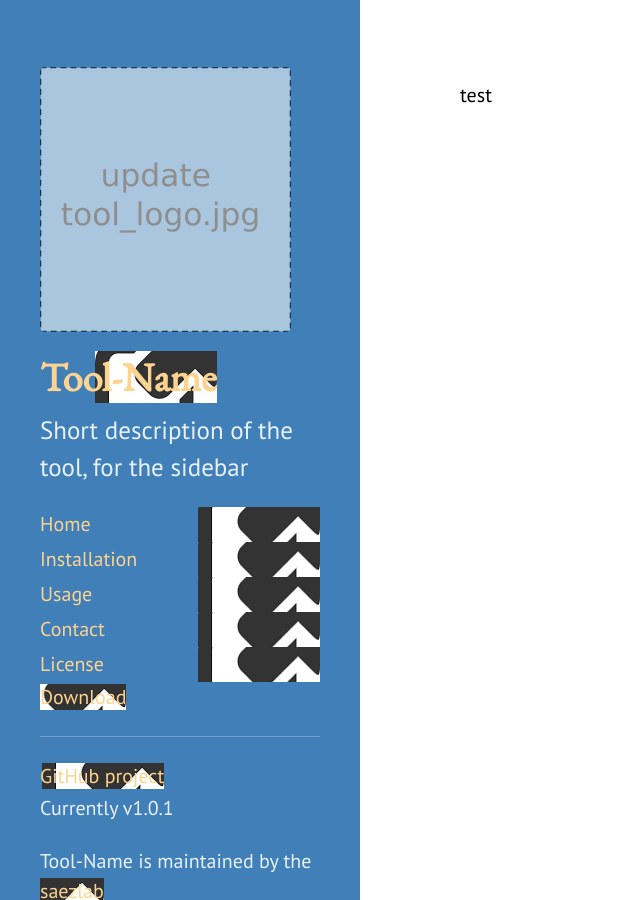
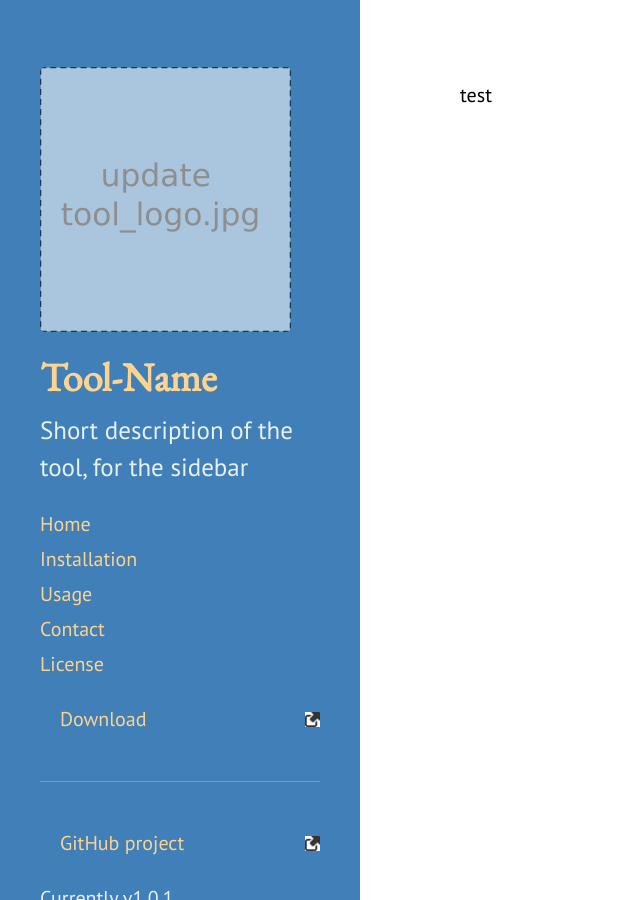
Before and after one commit to saezlab/dorothea, a Jekyll site: the page built from index.md, in a window 1280 px wide. Shown: the whole page, without its empty margins (0-640 px from the left). Built offline with Jekyll 4.4.1, drawn with Linux system fonts in a browser that asks for light colours.

Commit message:
Update blackdoc.css

```diff
--- a/public/css/blackdoc.css
+++ b/public/css/blackdoc.css
@@ -193,7 +193,6 @@ tbody tr:nth-child(odd) th {
 /* Sidebar links */
 .sidebar a {
   color: #fdd48f;
-  background: transparent url('../link_icon.png') no-repeat center right;
 }
 
 
@@ -217,6 +216,21 @@ a.sidebar-nav-item:focus {
 .sidebar-nav-item.active {
   font-weight: bold;
 }
+
+/* External links with icons*/
+.sidebar-nav-item-ext {
+  display: block;
+  line-height: 1.75;
+  background: transparent url('../link_icon.png') no-repeat center right;
+  background-size: 15px 15px;
+  padding: 20px;
+}
+a.sidebar-nav-item-ext:hover,
+a.sidebar-nav-item-ext:focus {
+  text-decoration: underline;
+}
+
+
 
 /* Sticky sidebar
  *
```
